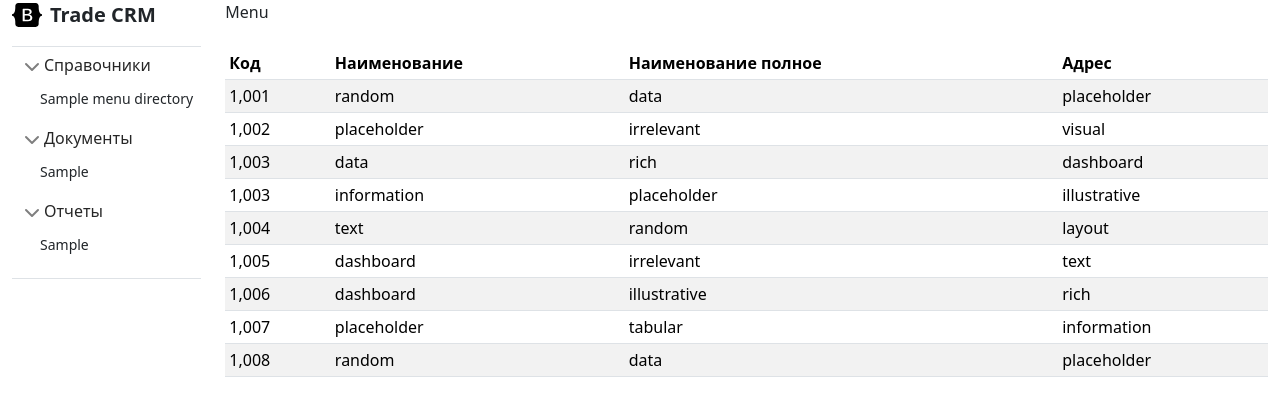
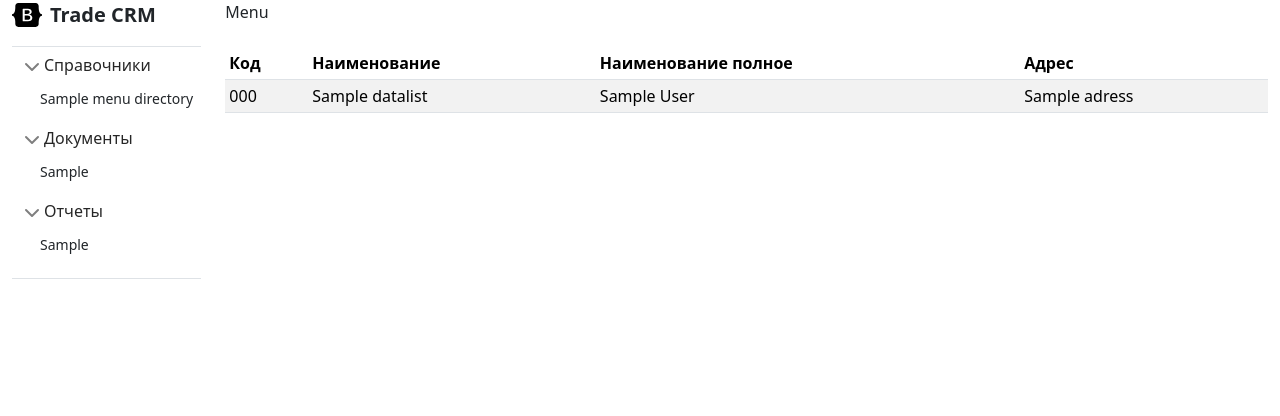
Before and after one commit to OlegVladychenko/djbase, a Django app: template trade/templates/trade/clients.html in a window 1280 px wide. Shown: the top 416 px of the page. Run offline with Django 4.2, Linux system fonts and the light colour scheme; the template is opened without the code that fills it: most values are stand-ins (such as "Sample title", 1, 10 or a date in 2020); some libraries are stand-ins or nearby versions.

Commit message:
fill list clients from json

```diff
--- a/trade/templates/trade/clients.html
+++ b/trade/templates/trade/clients.html
@@ -12,60 +12,16 @@
             </tr>
           </thead>
           <tbody>
-            <tr>
-              <td>1,001</td>
-              <td>random</td>
-              <td>data</td>
-              <td>placeholder</td>
+
+              {% for m in datalist %}
+              <tr>
+              <td>{{m.Code}}</td>
+              <td>{{m.Name}}</td>
+              <td>{{m.FullName}}</td>
+              <td>{{m.Adress}}</td>
             </tr>
-            <tr>
-              <td>1,002</td>
-              <td>placeholder</td>
-              <td>irrelevant</td>
-              <td>visual</td>
-            </tr>
-            <tr>
-              <td>1,003</td>
-              <td>data</td>
-              <td>rich</td>
-              <td>dashboard</td>
-            </tr>
-            <tr>
-              <td>1,003</td>
-              <td>information</td>
-              <td>placeholder</td>
-              <td>illustrative</td>
-            </tr>
-            <tr>
-              <td>1,004</td>
-              <td>text</td>
-              <td>random</td>
-              <td>layout</td>
-            </tr>
-            <tr>
-              <td>1,005</td>
-              <td>dashboard</td>
-              <td>irrelevant</td>
-              <td>text</td>
-            </tr>
-            <tr>
-              <td>1,006</td>
-              <td>dashboard</td>
-              <td>illustrative</td>
-              <td>rich</td>
-            </tr>
-            <tr>
-              <td>1,007</td>
-              <td>placeholder</td>
-              <td>tabular</td>
-              <td>information</td>
-            </tr>
-            <tr>
-              <td>1,008</td>
-              <td>random</td>
-              <td>data</td>
-              <td>placeholder</td>
-            </tr>
+              {% endfor %}
+
 
           </tbody>
         </table>
--- a/trade/views.py
+++ b/trade/views.py
@@ -22,12 +22,8 @@ def сlients(request):
     response.encoding = 'utf-8-sig'
     data = json.loads(response.text)
 
-    print("!!!!!!!!!!!!!!!!!!")
-    print(data)
 
-    print("!!!!!!!!!!!!!!!!!!")
-
-    return render(request, 'trade/clients.html',{'menu_directory':menu_directory,'menu_documents':menu_documents,'menu_reports':menu_reports})
+    return render(request, 'trade/clients.html',{'menu_directory':menu_directory,'menu_documents':menu_documents,'menu_reports':menu_reports,'datalist':data})
 
 def pageNotFound(request, exeption):
     return HttpResponseNotFound('<h1>Страница не найдена</h1>')
```
